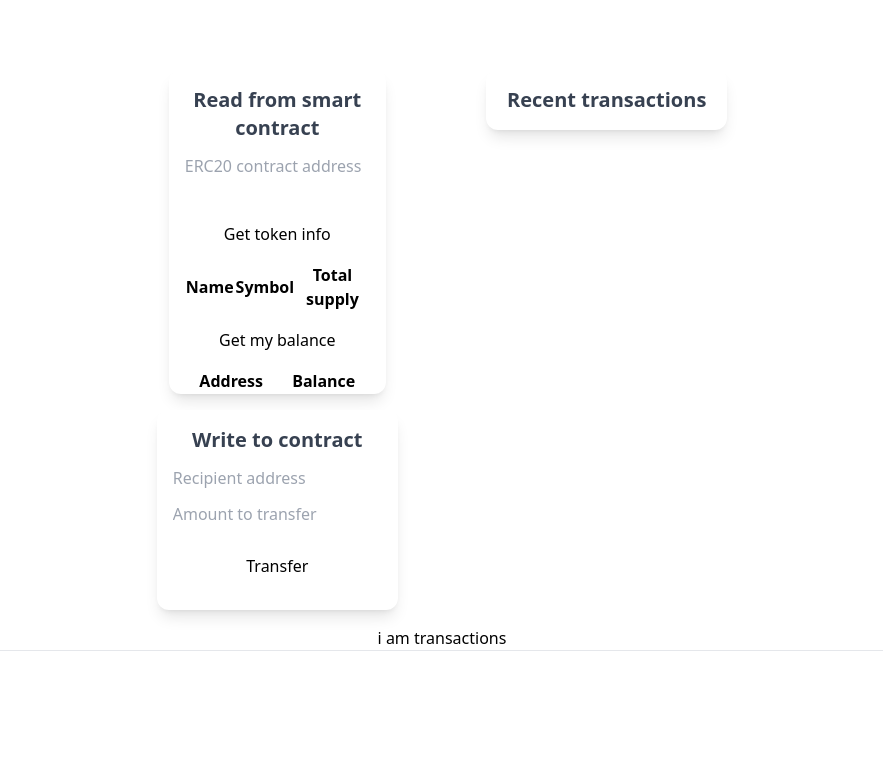
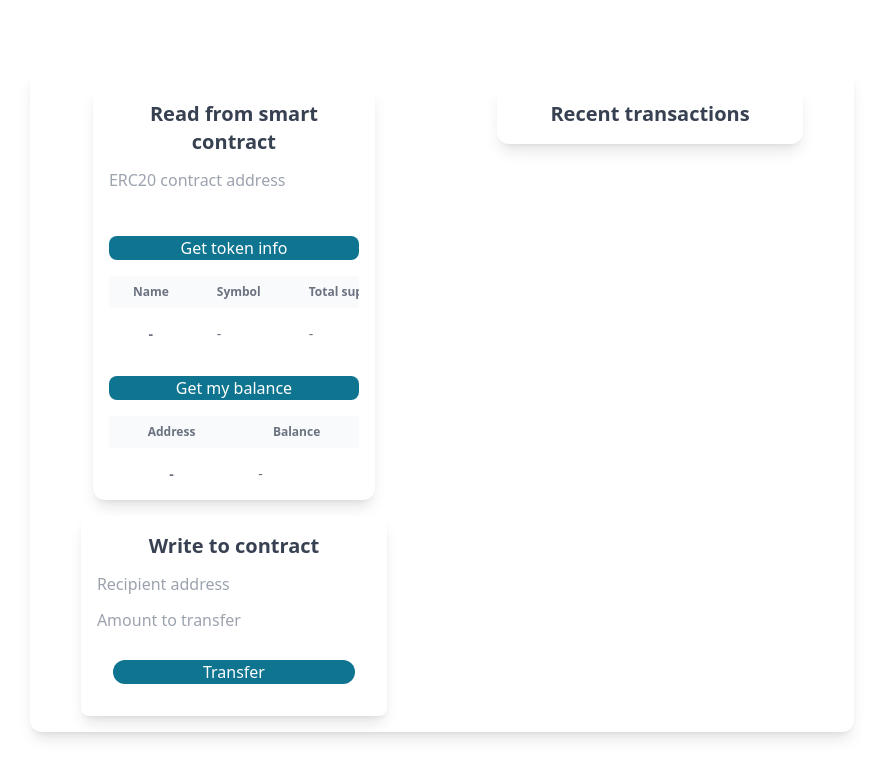
Before and after one commit to lorenzosyku/smartContract-dashboard, a Next.js app: page / in a window 1280 px wide. Shown: the top 778 px of the page, without its empty margins (198-1081 px from the left). Built offline with nearby package versions, Linux system fonts and the light colour scheme.

Commit message:
added transfer fund functionality and loader

```diff
--- a/components/Balance.js
+++ b/components/Balance.js
@@ -1,10 +1,14 @@
 import { useEffect, useState } from "react";
 import { ethers } from "ethers";
 import abi from "./abi.json";
+import Transactions from "./Transactions";
+import Loader from "./Loader";
 
 
 function Balance() {
 
+  const [isLoading, setIsLoading] = useState(false);
+  const [contractListened, setContractListened] = useState();
   const [balance, setBalance] = useState({
     address: '-',
     balance: '-'
@@ -16,6 +20,38 @@ function Balance() {
     tokenSymbol: "-",
     totalSupply: "-"
   });
+
+  useEffect(() => {
+    if(contractInfo.address !== '-'){
+      const provider = new ethers.providers.Web3Provider(window.ethereum);
+      const erc20 = new ethers.Contract(
+        contractInfo.address,
+        abi,
+        provider
+      );
+
+      erc20.on("Transfer", (from, to, amount, event)=>{
+        console.log(from, to, amount, event);
+        setIsLoading(false);
+        setTrxList((currentTrx)=>[
+          ...currentTrx,
+          {
+            txHash: event.trancacionHash,
+            from,
+            to,
+            amount: String(amount)
+          }
+        ]);
+      });
+      setContractListened(erc20);
+
+
+      return () => {
+        contractListened.removeAllListeners();
+      };
+    };
+
+  }, [contractInfo.address])
 
   const handleSubmit = async (e) => {
     e.preventDefault();
@@ -29,7 +65,7 @@ function Balance() {
     const totalSupply = await erc20.totalSupply();
 
     setContractInfo({
-      address: erc20.get("addr"),
+      address: data.get("addr"),
       tokenName,
       tokenSymbol,
       totalSupply
@@ -50,16 +86,24 @@ function Balance() {
     })
   }
 
-  const handleTransfer = () => {
+  const handleTransfer = async (e) => {
+    e.preventDefault();
 
+    const data = new FormData(e.target);
+    const provider = new ethers.providers.Web3Provider(window.ethereum);
+    await provider.send("eth_requestAccounts", []);
+    const signer = await provider.getSigner();
+    const erc20 = new ethers.Contract(contractInfo.address, abi, signer);
+    await erc20.transfer(data.get("recipient"), data.get("amount"));
+    setIsLoading(true);
   }
 
 
   return (
-    <div className="grid grid-cols-1 gap-2 md:grid-cols-2">
+    <div className="grid grid-cols-1 gap-2 md:grid-cols-2 shadow-lg mx-auto rounded-xl m-30">
       <div>
         <form className="m-4" onSubmit={handleSubmit}>
-          <div className="credit-card w-full lg:w-3/4 sm:w-auto shadow-lg mx-auto rounded-xl bg-white">
+          <div className="w-full lg:w-3/4 sm:w-auto shadow-lg mx-auto rounded-xl ">
             <main className="mt-4 p-4">
               <h1 className="text-xl font-semibold text-gray-700 text-center">
                 Read from smart contract
@@ -69,7 +113,7 @@ function Balance() {
                   <input
                     type="text"
                     name="addr"
-                    className="input input-bordered block w-full focus:ring focus:outline-none"
+                    className="block w-full focus:ring focus:outline-none"
                     placeholder="ERC20 contract address"
                   />
                 </div>
@@ -78,7 +122,7 @@ function Balance() {
             <footer className="p-4">
               <button
                 type="submit"
-                className="btn btn-primary submit-button focus:ring focus:outline-none w-full"
+                className="bg-cyan-700 rounded-lg  text-white focus:ring focus:outline-none w-full"
               >
                 Get token info
               </button>
@@ -86,19 +130,19 @@ function Balance() {
             <div className="px-4">
               <div className="overflow-x-auto">
                 <table className="table w-full">
-                  <thead>
-                    <tr>
-                      <th>Name</th>
-                      <th>Symbol</th>
-                      <th>Total supply</th>
+                  <thead className="bg-gray-50">
+                    <tr className="whitespace-nowrap">
+                      <th className="px-6 py-2 text-xs text-gray-500">Name</th>
+                      <th className="px-6 py-2 text-xs text-gray-500">Symbol</th>
+                      <th className="px-6 py-2 text-xs text-gray-500">Total supply</th>
                     </tr>
                   </thead>
-                  <tbody>
-                    <tr>
-                      {/*<th>{contractInfo.tokenName}</th>
-                      <td>{contractInfo.tokenSymbol}</td>
-                      <td>{String(contractInfo.totalSupply)}</td>
-                      <td>{contractInfo.deployedAt}</td>*/}
+                  <tbody className="bg-white">
+                    <tr className="whitespace-nowrap">
+                      <th className="px-6 py-4 text-sm text-gray-500">{contractInfo.tokenName}</th>
+                      <td className="px-6 py-4 text-sm text-gray-500">{contractInfo.tokenSymbol}</td>
+                      <td className="px-6 py-4 text-sm text-gray-500">{String(contractInfo.totalSupply)}</td>
+                      <td className="px-6 py-4 text-sm text-gray-500">{contractInfo.deployedAt}</td>
                     </tr>
                   </tbody>
                 </table>
@@ -108,7 +152,7 @@ function Balance() {
               <button
                 onClick={getMyBalance}
                 type="submit"
-                className="btn btn-primary submit-button focus:ring focus:outline-none w-full"
+                className="bg-cyan-700 rounded-lg focus:ring focus:outline-none w-full text-white"
               >
                 Get my balance
               </button>
@@ -116,16 +160,16 @@ function Balance() {
             <div className="px-4">
               <div className="overflow-x-auto">
                 <table className="table w-full">
-                  <thead>
-                    <tr>
-                      <th>Address</th>
-                      <th>Balance</th>
+                  <thead className="bg-gray-50">
+                    <tr className="whitespace-nowrap">
+                      <th className="px-6 py-2 text-xs text-gray-500">Address</th>
+                      <th className="px-6 py-2 text-xs text-gray-500">Balance</th>
                     </tr>
                   </thead>
                   <tbody>
-                    <tr>
-                      {/*<th>{balanceInfo.address}</th>
-                      <td>{balanceInfo.balance}</td>*/}
+                    <tr className="whitespace-nowrap">
+                      <th className="px-6 py-4 text-sm text-gray-500">{balance.address}</th>
+                      <td className="px-6 py-4 text-sm text-gray-500">{balance.balance}</td>
                     </tr>
                   </tbody>
                 </table>
@@ -133,7 +177,7 @@ function Balance() {
             </div>
           </div>
         </form>
-        <div className="m-4 credit-card w-full lg:w-3/4 sm:w-auto shadow-lg mx-auto rounded-xl bg-white">
+        <div className="m-4 w-full lg:w-3/4 sm:w-auto shadow-lg mx-auto rounded-lg bg-white">
           <div className="mt-4 p-4">
             <h1 className="text-xl font-semibold text-gray-700 text-center">
               Write to contract
@@ -144,7 +188,7 @@ function Balance() {
                 <input
                   type="text"
                   name="recipient"
-                  className="input input-bordered block w-full focus:ring focus:outline-none"
+                  className="block w-full focus:ring focus:outline-none"
                   placeholder="Recipient address"
                 />
               </div>
@@ -152,14 +196,14 @@ function Balance() {
                 <input
                   type="text"
                   name="amount"
-                  className="input input-bordered block w-full focus:ring focus:outline-none"
+                  className="block w-full focus:ring focus:outline-none"
                   placeholder="Amount to transfer"
                 />
               </div>
               <footer className="p-4">
                 <button
                   type="submit"
-                  className="btn btn-primary submit-button focus:ring focus:outline-none w-full"
+                  className="bg-cyan-700 focus:ring focus:outline-none w-full rounded-xl text-white"
                 >
                   Transfer
                 </button>
@@ -169,11 +213,14 @@ function Balance() {
         </div>
       </div>
       <div>
-        <div className="m-4 credit-card w-full lg:w-3/4 sm:w-auto shadow-lg mx-auto rounded-xl bg-white">
+        <div className="m-4 w-full lg:w-3/4 sm:w-auto shadow-lg mx-auto rounded-xl bg-white">
           <div className="mt-4 p-4">
             <h1 className="text-xl font-semibold text-gray-700 text-center">
               Recent transactions
             </h1>
+            {isLoading ? (<Loader/>) : (<div className="shadow-lg mx-auto rounded-xl bg-white">
+              <Transactions trxList={trxList} />
+            </div>)}
 
           </div>
         </div>
--- /dev/null
+++ b/components/Loader.js
@@ -0,0 +1,7 @@
+const Loader = () => (
+  <div className="flex justify-center items-center py-3">
+    <div className="animate-spin rounded-full h-12 w-12 border-b-2 border-indigo-700" />
+  </div>
+);
+
+export default Loader;
--- a/components/Transactions.js
+++ b/components/Transactions.js
@@ -1,9 +1,22 @@
-function Transactions() {
+function Transactions({trxList}) {
+
+  if (trxList.length === 0) return null;
   return (
-    <div>
-      <h1>i am transactions</h1>
-    </div>
-  )
+    <>
+      {trxList.map((item) => (
+        <div key={item.txHash} className="bg-indigo-500 text-xs text-gray-50 mt-5 rounded-xl py-2 px-4">
+          <div>
+            <p>From: {item.from}</p>
+            <p>To: {item.to}</p>
+            <p>Amount: {item.amount}</p>
+            <a href={`https://rinkeby.etherscan.io/tx/${item.txHash}`}>
+              Check in block explorer
+            </a>
+          </div>
+        </div>
+      ))}
+    </>
+  );
 }
 
 export default Transactions
--- /dev/null
+++ b/components/errorMessage.js
@@ -0,0 +1,24 @@
+export default function ErrorMessage({ message }) {
+  if (!message) return null;
+
+  return (
+    <div className="alert alert-error mt-5">
+      <div className="flex-1">
+        <svg
+          xmlns="http://www.w3.org/2000/svg"
+          fill="none"
+          viewBox="0 0 24 24"
+          className="w-6 h-6 mx-2 stroke-current"
+        >
+          <path
+            stroke-linecap="round"
+            stroke-linejoin="round"
+            stroke-width="2"
+            d="M18.364 18.364A9 9 0 005.636 5.636m12.728 12.728A9 9 0 015.636 5.636m12.728 12.728L5.636 5.636"
+          ></path>
+        </svg>
+        <label>{message}</label>
+      </div>
+    </div>
+  );
+}
--- a/pages/index.js
+++ b/pages/index.js
@@ -11,17 +11,7 @@ export default function Home() {
       </Head>
 
       <Balance/>
-      <Transactions/>
 
-      <footer className="flex items-center justify-center w-full h-24 border-t">
-        <a
-          className="flex items-center justify-center"
-          href="https://vercel.com?utm_source=create-next-app&utm_medium=default-template&utm_campaign=create-next-app"
-          target="_blank"
-          rel="noopener noreferrer"
-        >
-        </a>
-      </footer>
     </div>
   )
 }
```
Also changed, not shown: 1 other file (tests, documents, lock files or other folders).
